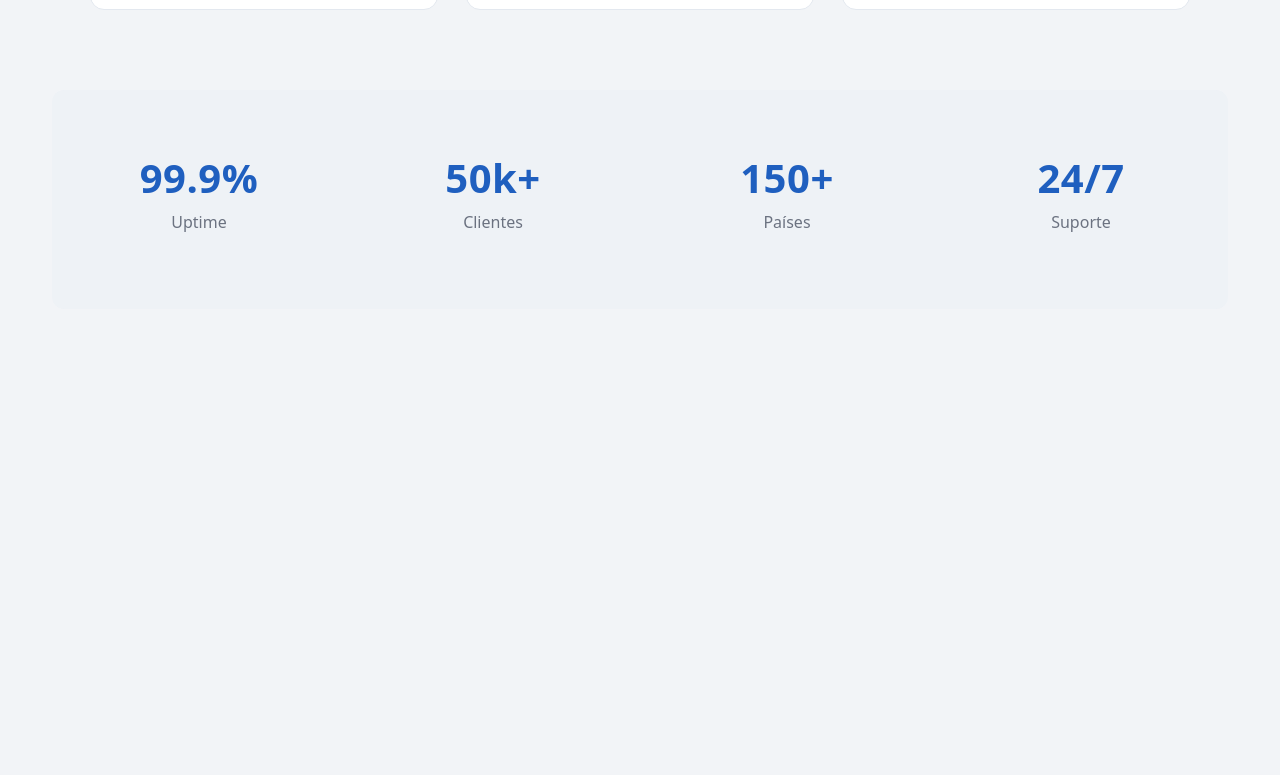
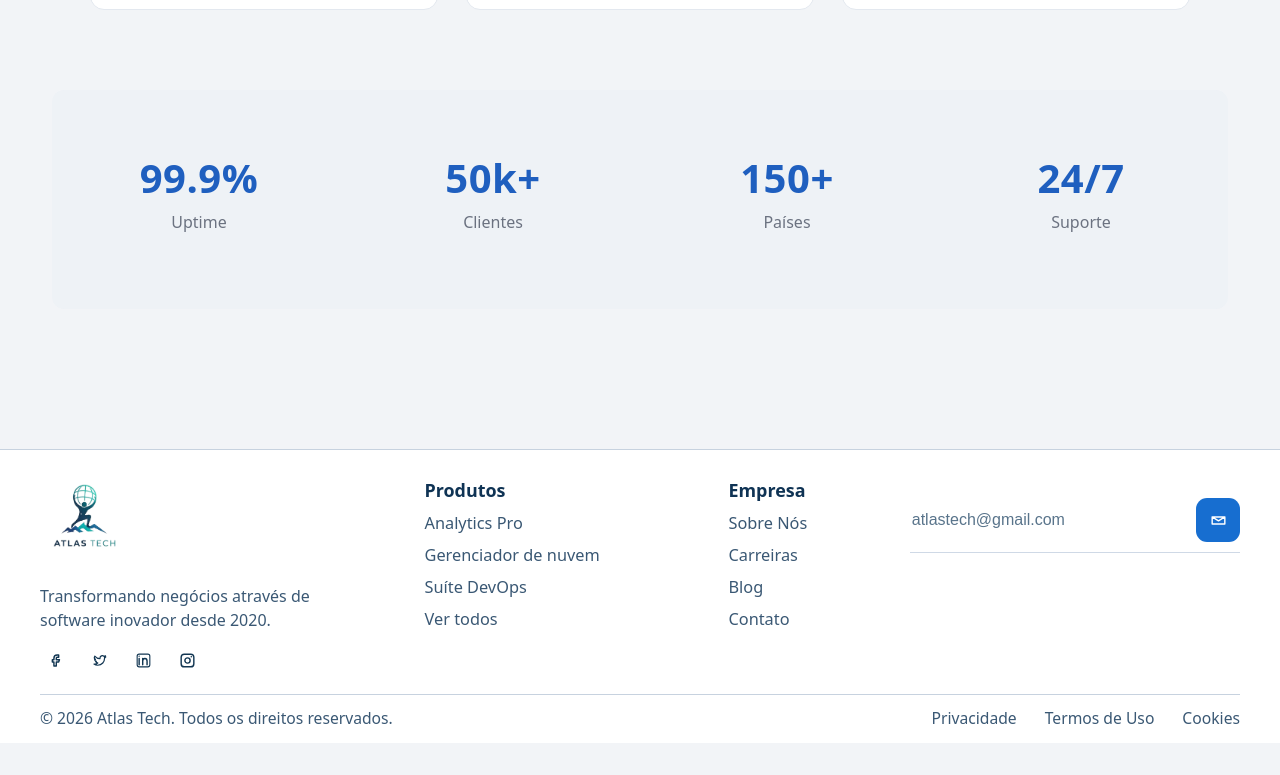
Before and after one commit to lauralefaccin/Atlas-Tech, a React app in the folder frontend/: page / in a window 1280 px wide. Shown: the part 1771-2546 px from the top of the page. Before the commit the page ends 2172 px from the top, so only its background shows below. Built offline with nearby package versions, Linux system fonts and the light colour scheme; the HTML template or start-up script is replaced by a standard one.

Commit message:
Inicio do footer0

```diff
--- a/frontend/src/App.css
+++ b/frontend/src/App.css
@@ -455,3 +455,197 @@ nav a:hover {
   font-size: 1rem;
   color: #6b7280;
 }
+
+.footer-atlas {
+  width: 100vw;
+  margin-left: calc(50% - 50vw);
+  margin-top: 80px;
+  padding: 28px 40px 14px;
+  background: #ffffff;
+  border-top: 1px solid #c7d2df;
+}
+
+.footer-top,
+.footer-bottom {
+  max-width: none;
+  margin: 0 auto;
+  width: 100%;
+}
+
+.footer-top {
+  display: grid;
+  grid-template-columns: 1.45fr 1fr 1fr 1.45fr;
+  gap: 28px;
+  text-align: left;
+}
+
+.footer-top > .footer-col:nth-child(2),
+.footer-top > .footer-col:nth-child(3) {
+  justify-self: center;
+}
+
+.footer-col-newsletter {
+  margin-top: 20px;
+}
+
+.footer-col h3 {
+  margin: 0 0 10px;
+  font-size: 1.12rem;
+  color: #0f3354;
+}
+
+.footer-col p {
+  margin: 0;
+  color: #3a5874;
+  line-height: 1.45;
+  font-size: 1rem;
+}
+
+.footer-logo {
+  width: 88px;
+  height: auto;
+  margin-bottom: 14px;
+}
+
+.footer-social {
+  margin-top: 14px;
+  display: flex;
+  align-items: center;
+  gap: 14px;
+}
+
+.footer-social a {
+  width: 30px;
+  height: 30px;
+  color: #123652;
+  text-decoration: none;
+  display: inline-flex;
+  align-items: center;
+  justify-content: center;
+  border-radius: 6px;
+}
+
+.footer-social a:hover {
+  background-color: #dce8f3;
+}
+
+.footer-social svg {
+  width: 19px;
+  height: 19px;
+}
+
+.footer-col ul {
+  margin: 0;
+  padding: 0;
+  list-style: none;
+  display: flex;
+  flex-direction: column;
+  gap: 10px;
+}
+
+.footer-col ul a {
+  text-decoration: none;
+  color: #3a5874;
+  font-size: 1.02rem;
+}
+
+.footer-col ul a:hover {
+  color: #0f3354;
+}
+
+.footer-newsletter {
+  display: flex;
+  align-items: center;
+  gap: 10px;
+  border-bottom: 1px solid #cfd9e6;
+  padding-bottom: 10px;
+}
+
+.footer-newsletter input {
+  flex: 1;
+  border: 0;
+  background: transparent;
+  outline: none;
+  color: #123652;
+  font-size: 1rem;
+}
+
+.footer-newsletter input::placeholder {
+  color: #59748b;
+}
+
+.footer-newsletter button {
+  width: 44px;
+  height: 44px;
+  min-width: 44px;
+  border-radius: 11px;
+  padding: 0;
+  background-color: #176ed0;
+  color: #fff;
+  display: inline-flex;
+  align-items: center;
+  justify-content: center;
+}
+
+.footer-newsletter button svg {
+  width: 19px;
+  height: 19px;
+}
+
+.footer-bottom {
+  margin-top: 18px;
+  padding-top: 12px;
+  border-top: 1px solid #c7d2df;
+  display: flex;
+  align-items: center;
+  justify-content: space-between;
+  gap: 20px;
+}
+
+.footer-bottom p {
+  margin: 0;
+  font-size: 0.98rem;
+  color: #3a5874;
+}
+
+.footer-bottom-links {
+  display: flex;
+  align-items: center;
+  gap: 28px;
+}
+
+.footer-bottom-links a {
+  text-decoration: none;
+  color: #3a5874;
+  font-size: 0.98rem;
+}
+
+.footer-bottom-links a:hover {
+  color: #0f3354;
+}
+
+@media (max-width: 980px) {
+  .footer-top {
+    grid-template-columns: 1fr 1fr;
+    gap: 28px;
+  }
+}
+
+@media (max-width: 640px) {
+  .footer-atlas {
+    padding: 48px 22px 24px;
+  }
+
+  .footer-top {
+    grid-template-columns: 1fr;
+  }
+
+  .footer-col-newsletter {
+    margin-top: 0;
+  }
+
+  .footer-bottom {
+    flex-direction: column;
+    align-items: flex-start;
+  }
+}
--- a/frontend/src/App.jsx
+++ b/frontend/src/App.jsx
@@ -289,7 +289,83 @@ function App() {
 
 
       <div id="contato"></div>
-      <footer></footer>
+      <footer className="footer-atlas">
+        <div className="footer-top">
+          <div className="footer-col footer-col-brand">
+            <img src="/atlas_tech-Logo.png" alt="Atlas Tech" className="footer-logo" />
+            <p>Transformando negócios através de software inovador desde 2020.</p>
+
+            <div className="footer-social" aria-label="Redes sociais">
+              <a href="#" aria-label="Facebook">
+                <svg viewBox="0 0 24 24" fill="none" aria-hidden="true">
+                  <path d="M14 8h2V5h-2c-2.2 0-4 1.8-4 4v2H8v3h2v5h3v-5h3l1-3h-4V9c0-.6.4-1 1-1Z" stroke="currentColor" strokeWidth="1.8" strokeLinejoin="round" />
+                </svg>
+              </a>
+
+              <a href="#" aria-label="Twitter">
+                <svg viewBox="0 0 24 24" fill="none" aria-hidden="true">
+                  <path d="M20 7.5a5.7 5.7 0 0 1-1.7.5A3 3 0 0 0 19.6 6a5.9 5.9 0 0 1-1.9.8A3 3 0 0 0 12.6 9v.7A8.5 8.5 0 0 1 6 6.6a3 3 0 0 0 .9 4A3 3 0 0 1 5.7 10v.1a3 3 0 0 0 2.4 2.9A3.1 3.1 0 0 1 7 13a3 3 0 0 0 2.8 2.1A6.1 6.1 0 0 1 5 16.4 8.6 8.6 0 0 0 9.7 18c5.6 0 8.7-4.7 8.7-8.7v-.4A6.3 6.3 0 0 0 20 7.5Z" stroke="currentColor" strokeWidth="1.5" strokeLinejoin="round" />
+                </svg>
+              </a>
+
+              <a href="#" aria-label="LinkedIn">
+                <svg viewBox="0 0 24 24" fill="none" aria-hidden="true">
+                  <path d="M6.5 9.5v8M6.5 6.5h0M11 9.5v8m0-4.8c0-2 1.2-3.2 2.8-3.2 1.8 0 2.7 1.1 2.7 3.4v4.6" stroke="currentColor" strokeWidth="1.8" strokeLinecap="round" strokeLinejoin="round" />
+                  <rect x="4" y="4" width="16" height="16" rx="2.5" stroke="currentColor" strokeWidth="1.4" />
+                </svg>
+              </a>
+
+              <a href="#" aria-label="Instagram">
+                <svg viewBox="0 0 24 24" fill="none" aria-hidden="true">
+                  <rect x="4" y="4" width="16" height="16" rx="4" stroke="currentColor" strokeWidth="1.8" />
+                  <circle cx="12" cy="12" r="3.3" stroke="currentColor" strokeWidth="1.8" />
+                  <circle cx="16.8" cy="7.2" r="1" fill="currentColor" />
+                </svg>
+              </a>
+            </div>
+          </div>
+
+          <div className="footer-col">
+            <h3>Produtos</h3>
+            <ul>
+              <li><a href="#">Analytics Pro</a></li>
+              <li><a href="#">Gerenciador de nuvem</a></li>
+              <li><a href="#">Suíte DevOps</a></li>
+              <li><a href="#">Ver todos</a></li>
+            </ul>
+          </div>
+
+          <div className="footer-col">
+            <h3>Empresa</h3>
+            <ul>
+              <li><a href="#sobre">Sobre Nós</a></li>
+              <li><a href="#">Carreiras</a></li>
+              <li><a href="#">Blog</a></li>
+              <li><a href="#contato">Contato</a></li>
+            </ul>
+          </div>
+
+          <div className="footer-col footer-col-newsletter">
+            <form className="footer-newsletter" onSubmit={(event) => event.preventDefault()}>
+              <input type="email" placeholder="atlastech@gmail.com" aria-label="Seu email" />
+              <button type="submit" aria-label="Enviar">
+                <svg viewBox="0 0 24 24" fill="none" aria-hidden="true">
+                  <path d="M4 7.5h16v9H4v-9Zm0 0 8 5 8-5" stroke="currentColor" strokeWidth="1.8" strokeLinecap="round" strokeLinejoin="round" />
+                </svg>
+              </button>
+            </form>
+          </div>
+        </div>
+
+        <div className="footer-bottom">
+          <p>© 2026 Atlas Tech. Todos os direitos reservados.</p>
+          <div className="footer-bottom-links">
+            <a href="#">Privacidade</a>
+            <a href="#">Termos de Uso</a>
+            <a href="#">Cookies</a>
+          </div>
+        </div>
+      </footer>
     </>
   )
 }
```
